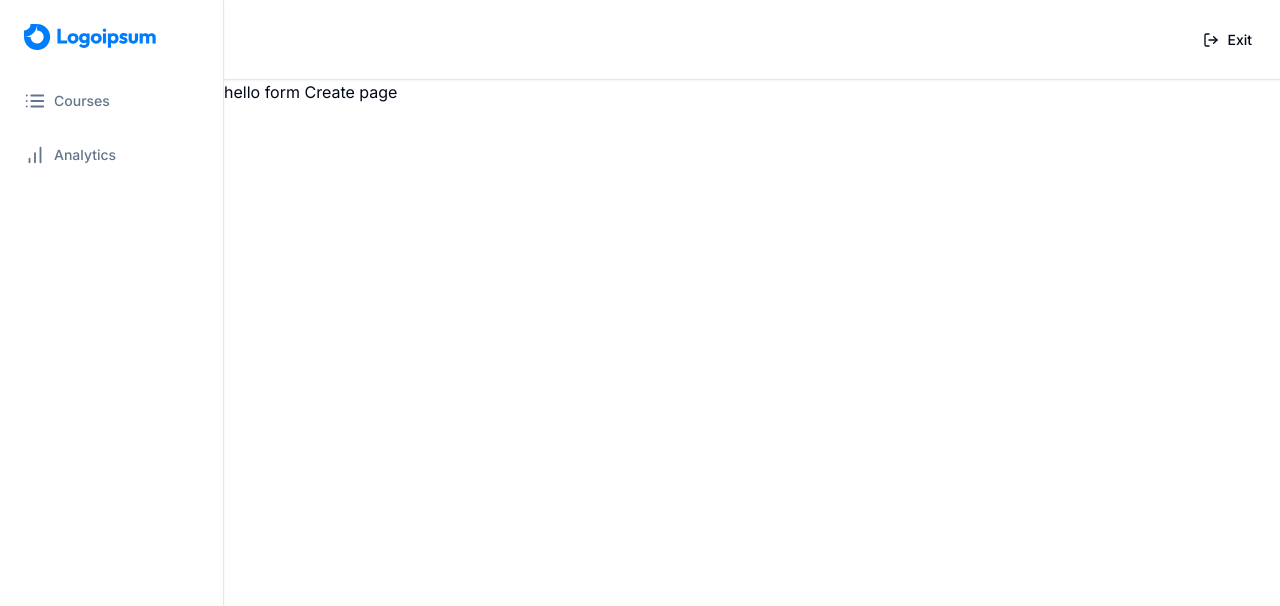
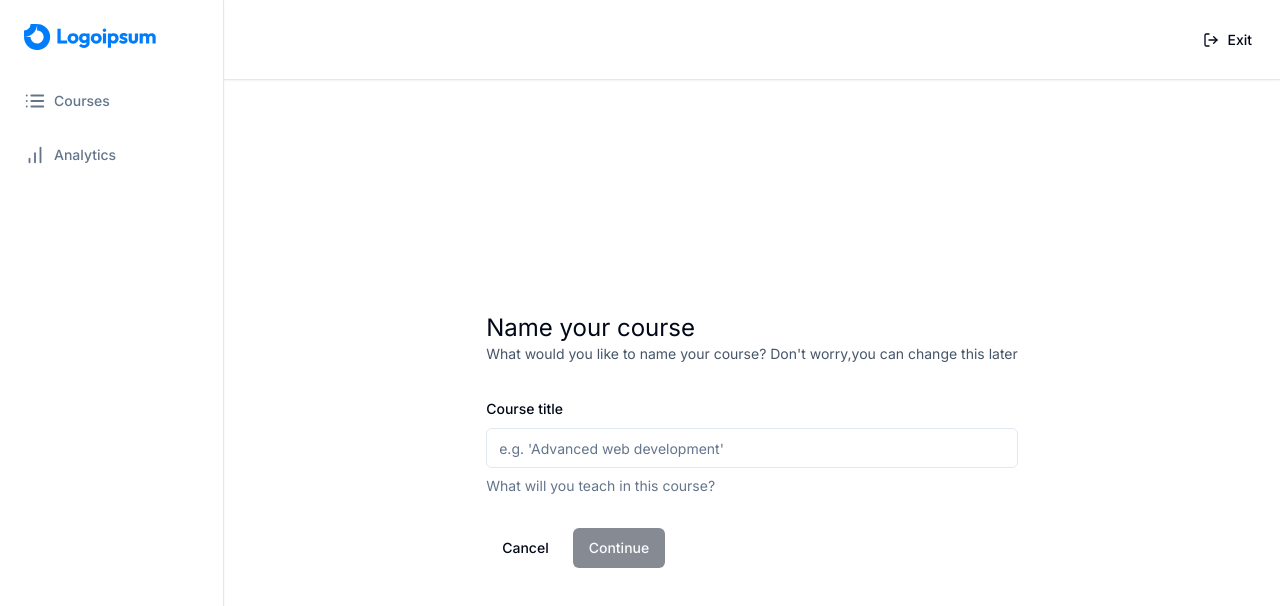
Before and after one commit to Valvide/school-of-simon, a Next.js app: page /teacher/create in a window 1280 px wide. Shown: the top 606 px of the page. Built offline with nearby package versions, Linux system fonts and the light colour scheme.

Commit message:
add create course-page && fix and install the form shadcn component add react hot toast

```diff
--- a/app/(dashboard)/(routes)/teacher/create/page.tsx
+++ b/app/(dashboard)/(routes)/teacher/create/page.tsx
@@ -1,7 +1,98 @@
 "use client";
+// Import functionality  Modules
+import { zodResolver } from "@hookform/resolvers/zod";
+import { useForm } from "react-hook-form";
+import * as z from "zod";
+import axios from "axios";
+import { useRouter } from "next/navigation";
+// import UI components
+import { Button } from "@/components/ui/button";
+import {
+  Form,
+  FormControl,
+  FormDescription,
+  FormField,
+  FormItem,
+  FormLabel,
+  FormMessage,
+} from "@/components/ui/form";
+import { Input } from "@/components/ui/input";
+import Link from "next/link";
+import toast from "react-hot-toast";
+
+const formSchema = z.object({
+  title: z.string().min(1, {
+    message: "Title is required.",
+  }),
+});
 
 const CreatePage = () => {
-  return <div>hello form Create page</div>;
+  const router = useRouter();
+  const form = useForm<z.infer<typeof formSchema>>({
+    resolver: zodResolver(formSchema),
+    defaultValues: {
+      title: "",
+    },
+  });
+  const { isSubmitting, isValid } = form.formState;
+  const onSubmit = async (values: z.infer<typeof formSchema>) => {
+    try {
+      const response = await axios.post("/api/course", values);
+      router.push(`/teacher/courses/${response.data.id}`);
+    } catch (error) {
+      toast.error("Something went wrong");
+    }
+    console.log(values);
+  };
+  return (
+    <div className="max-w-5xl mx-auto flex md:items-center md:justify-center p-6 h-full">
+      <div>
+        <h1 className=" text-2xl">Name your course</h1>
+        <p className="text-sm text-slate-600">
+          What would you like to name your course? Don&apos;t worry,you can
+          change this later
+        </p>
+        <Form {...form}>
+          <form
+            onSubmit={form.handleSubmit(onSubmit)}
+            className="space-y-8 mt-8"
+          >
+            <FormField
+              control={form.control}
+              name="title"
+              render={({ field }) => (
+                <FormItem>
+                  <FormLabel>Course title</FormLabel>
+                  <FormControl>
+                    <Input
+                      placeholder="e.g. 'Advanced web development'"
+                      disabled={isSubmitting}
+                      {...field}
+                    />
+                  </FormControl>
+                  <FormDescription>
+                    What will you teach in this course?
+                  </FormDescription>
+                  <FormMessage />
+                </FormItem>
+              )}
+            />
+            <div className="flex items-center gap-x-2  ">
+              <Link href="/">
+                <Button type="button" variant="ghost">
+                  Cancel
+                </Button>
+              </Link>
+              <Button type="submit" disabled={isSubmitting || !isValid}>
+                Continue
+              </Button>
+            </div>
+          </form>
+        </Form>
+      </div>
+      {/*  Form Component from shadcn ui */}
+    </div>
+  );
 };
 
 export default CreatePage;
--- a/app/layout.tsx
+++ b/app/layout.tsx
@@ -2,6 +2,7 @@ import { ClerkProvider } from "@clerk/nextjs";
 import "./globals.css";
 import type { Metadata } from "next";
 import { Inter } from "next/font/google";
+import { ToastProvider } from "@/components/providers/toaster-provider";
 
 const inter = Inter({ subsets: ["latin"] });
 
@@ -19,7 +20,9 @@ export default function RootLayout({
   return (
     <ClerkProvider>
       <html lang="en">
-        <body className={inter.className}>{children}</body>
+        <body className={inter.className}>
+          <ToastProvider /> {children}
+        </body>
       </html>
     </ClerkProvider>
   );
--- /dev/null
+++ b/components/providers/toaster-provider.tsx
@@ -0,0 +1,7 @@
+"use client";
+
+import { Toaster } from "react-hot-toast";
+
+export const ToastProvider = () => {
+  return <Toaster />;
+};
--- /dev/null
+++ b/components/ui/form.tsx
@@ -0,0 +1,176 @@
+import * as React from "react"
+import * as LabelPrimitive from "@radix-ui/react-label"
+import { Slot } from "@radix-ui/react-slot"
+import {
+  Controller,
+  ControllerProps,
+  FieldPath,
+  FieldValues,
+  FormProvider,
+  useFormContext,
+} from "react-hook-form"
+
+import { cn } from "@/lib/utils"
+import { Label } from "@/components/ui/label"
+
+const Form = FormProvider
+
+type FormFieldContextValue<
+  TFieldValues extends FieldValues = FieldValues,
+  TName extends FieldPath<TFieldValues> = FieldPath<TFieldValues>
+> = {
+  name: TName
+}
+
+const FormFieldContext = React.createContext<FormFieldContextValue>(
+  {} as FormFieldContextValue
+)
+
+const FormField = <
+  TFieldValues extends FieldValues = FieldValues,
+  TName extends FieldPath<TFieldValues> = FieldPath<TFieldValues>
+>({
+  ...props
+}: ControllerProps<TFieldValues, TName>) => {
+  return (
+    <FormFieldContext.Provider value={{ name: props.name }}>
+      <Controller {...props} />
+    </FormFieldContext.Provider>
+  )
+}
+
+const useFormField = () => {
+  const fieldContext = React.useContext(FormFieldContext)
+  const itemContext = React.useContext(FormItemContext)
+  const { getFieldState, formState } = useFormContext()
+
+  const fieldState = getFieldState(fieldContext.name, formState)
+
+  if (!fieldContext) {
+    throw new Error("useFormField should be used within <FormField>")
+  }
+
+  const { id } = itemContext
+
+  return {
+    id,
+    name: fieldContext.name,
+    formItemId: `${id}-form-item`,
+    formDescriptionId: `${id}-form-item-description`,
+    formMessageId: `${id}-form-item-message`,
+    ...fieldState,
+  }
+}
+
+type FormItemContextValue = {
+  id: string
+}
+
+const FormItemContext = React.createContext<FormItemContextValue>(
+  {} as FormItemContextValue
+)
+
+const FormItem = React.forwardRef<
+  HTMLDivElement,
+  React.HTMLAttributes<HTMLDivElement>
+>(({ className, ...props }, ref) => {
+  const id = React.useId()
+
+  return (
+    <FormItemContext.Provider value={{ id }}>
+      <div ref={ref} className={cn("space-y-2", className)} {...props} />
+    </FormItemContext.Provider>
+  )
+})
+FormItem.displayName = "FormItem"
+
+const FormLabel = React.forwardRef<
+  React.ElementRef<typeof LabelPrimitive.Root>,
+  React.ComponentPropsWithoutRef<typeof LabelPrimitive.Root>
+>(({ className, ...props }, ref) => {
+  const { error, formItemId } = useFormField()
+
+  return (
+    <Label
+      ref={ref}
+      className={cn(error && "text-destructive", className)}
+      htmlFor={formItemId}
+      {...props}
+    />
+  )
+})
+FormLabel.displayName = "FormLabel"
+
+const FormControl = React.forwardRef<
+  React.ElementRef<typeof Slot>,
+  React.ComponentPropsWithoutRef<typeof Slot>
+>(({ ...props }, ref) => {
+  const { error, formItemId, formDescriptionId, formMessageId } = useFormField()
+
+  return (
+    <Slot
+      ref={ref}
+      id={formItemId}
+      aria-describedby={
+        !error
+          ? `${formDescriptionId}`
+          : `${formDescriptionId} ${formMessageId}`
+      }
+      aria-invalid={!!error}
+      {...props}
+    />
+  )
+})
+FormControl.displayName = "FormControl"
+
+const FormDescription = React.forwardRef<
+  HTMLParagraphElement,
+  React.HTMLAttributes<HTMLParagraphElement>
+>(({ className, ...props }, ref) => {
+  const { formDescriptionId } = useFormField()
+
+  return (
+    <p
+      ref={ref}
+      id={formDescriptionId}
+      className={cn("text-sm text-muted-foreground", className)}
+      {...props}
+    />
+  )
+})
+FormDescription.displayName = "FormDescription"
+
+const FormMessage = React.forwardRef<
+  HTMLParagraphElement,
+  React.HTMLAttributes<HTMLParagraphElement>
+>(({ className, children, ...props }, ref) => {
+  const { error, formMessageId } = useFormField()
+  const body = error ? String(error?.message) : children
+
+  if (!body) {
+    return null
+  }
+
+  return (
+    <p
+      ref={ref}
+      id={formMessageId}
+      className={cn("text-sm font-medium text-destructive", className)}
+      {...props}
+    >
+      {body}
+    </p>
+  )
+})
+FormMessage.displayName = "FormMessage"
+
+export {
+  useFormField,
+  Form,
+  FormItem,
+  FormLabel,
+  FormControl,
+  FormDescription,
+  FormMessage,
+  FormField,
+}
--- /dev/null
+++ b/components/ui/input.tsx
@@ -0,0 +1,25 @@
+import * as React from "react"
+
+import { cn } from "@/lib/utils"
+
+export interface InputProps
+  extends React.InputHTMLAttributes<HTMLInputElement> {}
+
+const Input = React.forwardRef<HTMLInputElement, InputProps>(
+  ({ className, type, ...props }, ref) => {
+    return (
+      <input
+        type={type}
+        className={cn(
+          "flex h-10 w-full rounded-md border border-input bg-background px-3 py-2 text-sm ring-offset-background file:border-0 file:bg-transparent file:text-sm file:font-medium placeholder:text-muted-foreground focus-visible:outline-none focus-visible:ring-2 focus-visible:ring-ring focus-visible:ring-offset-2 disabled:cursor-not-allowed disabled:opacity-50",
+          className
+        )}
+        ref={ref}
+        {...props}
+      />
+    )
+  }
+)
+Input.displayName = "Input"
+
+export { Input }
--- /dev/null
+++ b/components/ui/label.tsx
@@ -0,0 +1,26 @@
+"use client"
+
+import * as React from "react"
+import * as LabelPrimitive from "@radix-ui/react-label"
+import { cva, type VariantProps } from "class-variance-authority"
+
+import { cn } from "@/lib/utils"
+
+const labelVariants = cva(
+  "text-sm font-medium leading-none peer-disabled:cursor-not-allowed peer-disabled:opacity-70"
+)
+
+const Label = React.forwardRef<
+  React.ElementRef<typeof LabelPrimitive.Root>,
+  React.ComponentPropsWithoutRef<typeof LabelPrimitive.Root> &
+    VariantProps<typeof labelVariants>
+>(({ className, ...props }, ref) => (
+  <LabelPrimitive.Root
+    ref={ref}
+    className={cn(labelVariants(), className)}
+    {...props}
+  />
+))
+Label.displayName = LabelPrimitive.Root.displayName
+
+export { Label }
```
Also changed, not shown: package.json (+7 -1 lines), 1 other file (tests, documents, lock files or other folders).
